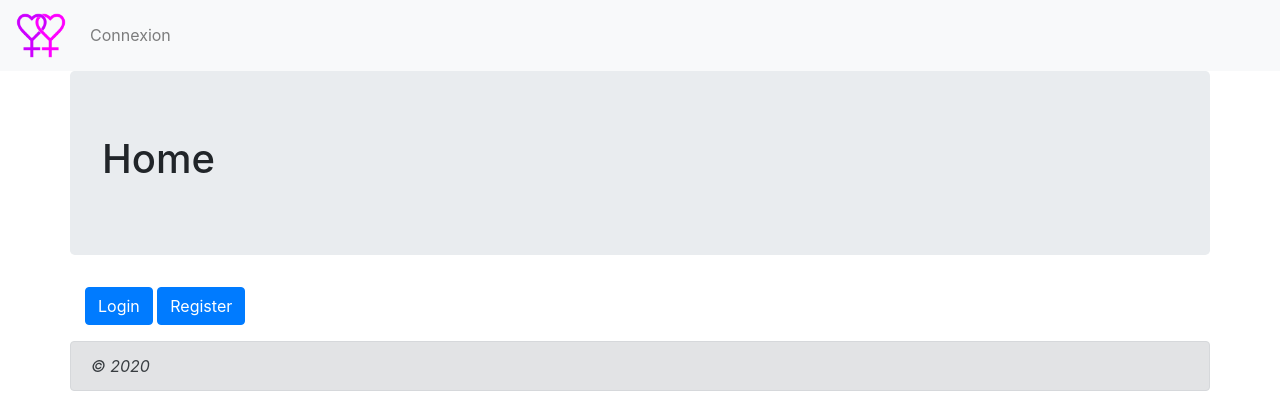
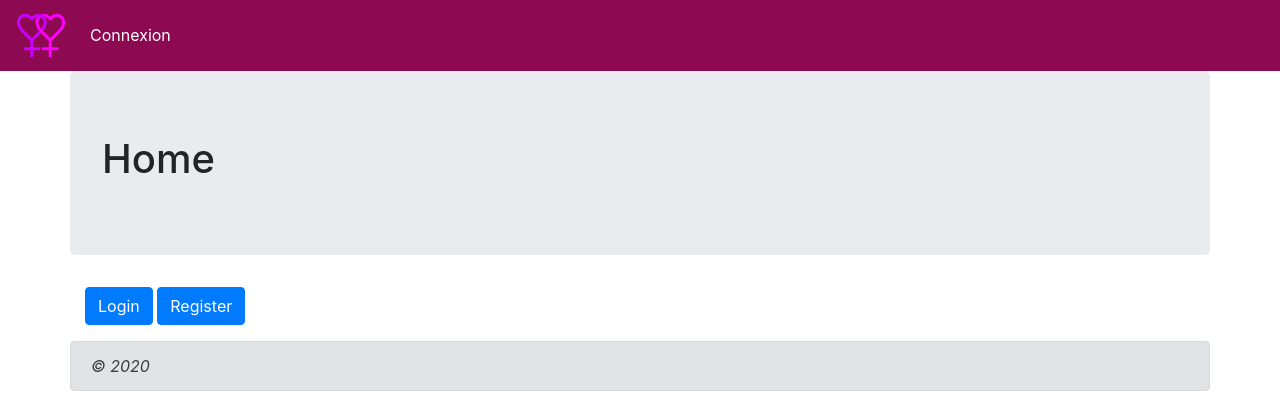
Before and after one commit to paulguillon/rencontrecodeigniter, a CodeIgniter app: page /database/ in a window 1280 px wide. Shown: the top 420 px of the page. Run offline with CodeIgniter, Linux system fonts and the light colour scheme.

Commit message:
Debut css

```diff
--- a/application/views/templates/header.php
+++ b/application/views/templates/header.php
@@ -4,14 +4,15 @@ session_start();
 <html>
 
 <head>
-    <title>CodeIgniter Tutorial</title>
+    <title>Page</title>
     <link rel="stylesheet" href="https://stackpath.bootstrapcdn.com/bootstrap/4.5.2/css/bootstrap.min.css">
+    <link rel="stylesheet" href="..\assets\css\style.css">
     <script src="https://cdnjs.cloudflare.com/ajax/libs/jquery/3.5.1/jquery.min.js" integrity="sha512-bLT0Qm9VnAYZDflyKcBaQ2gg0hSYNQrJ8RilYldYQ1FxQYoCLtUjuuRuZo+fjqhx/qtq/1itJ0C2ejDxltZVFg==" crossorigin="anonymous"></script>
     <script src="https://stackpath.bootstrapcdn.com/bootstrap/4.5.2/js/bootstrap.min.js"></script>
 </head>
 
 <body>
-    <nav class="navbar navbar-expand-lg navbar-light bg-light">
+    <nav class="navbar navbar-expand-lg navbar-light bg-pink">
         <a class="navbar-brand" href="<?= base_url() ?>"><img src="<?= base_url('assets/img/logo.png') ?>" width="50" alt="logo"></a>
         <button class="navbar-toggler" type="button" data-toggle="collapse" data-target="#navbarNav" aria-controls="navbarNav" aria-expanded="false" aria-label="Toggle navigation">
             <span class="navbar-toggler-icon"></span>
--- /dev/null
+++ b/assets/css/style.css
@@ -0,0 +1,11 @@
+.bg-pink{
+    background-color: rgb(141, 9, 82);
+}
+
+.navbar-light .navbar-nav .nav-link{
+    color: white;
+}
+
+.navbar-light .navbar-nav .nav-link:hover{
+    color: rgba(255, 255, 255, 0.877);
+}
```
